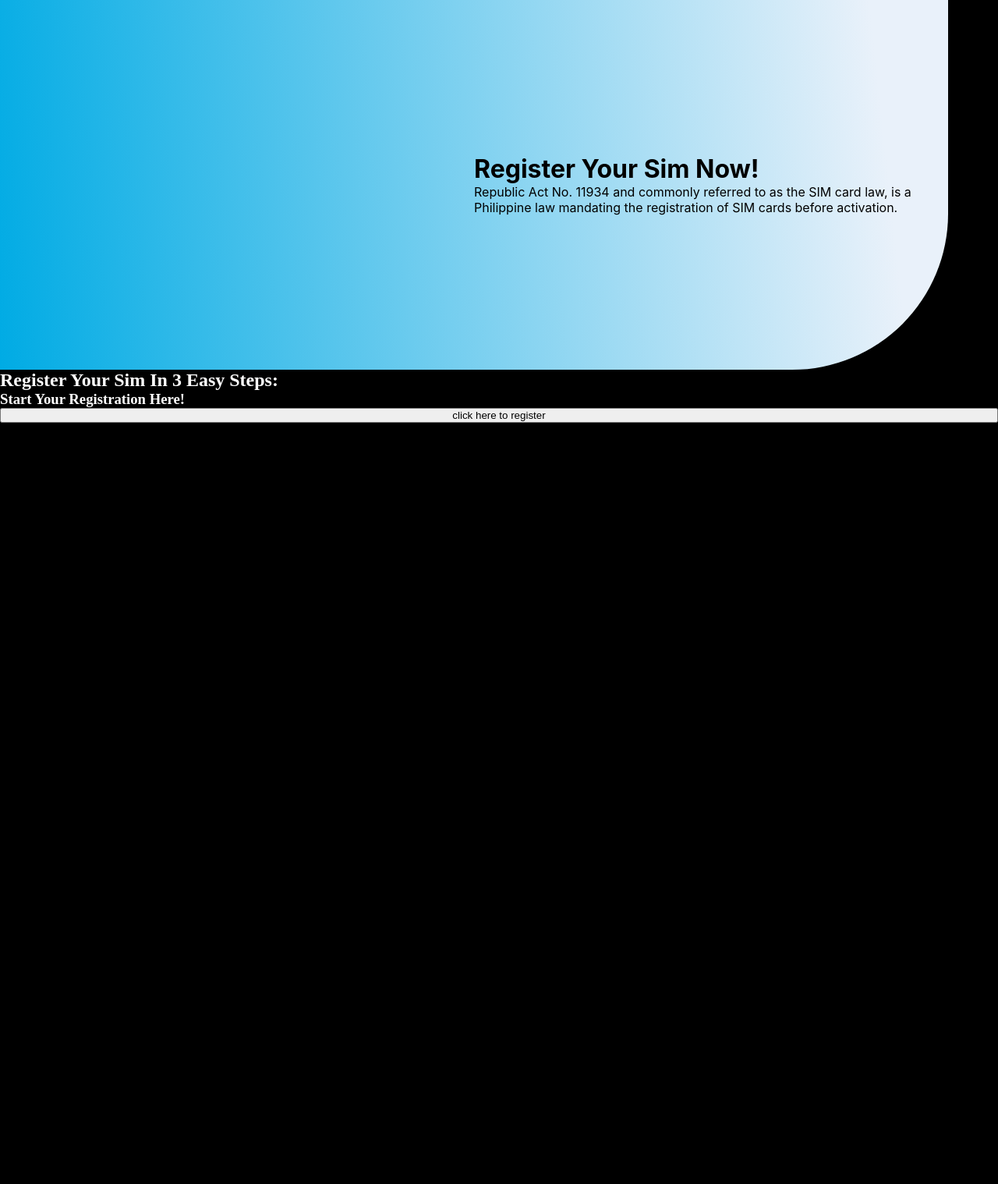
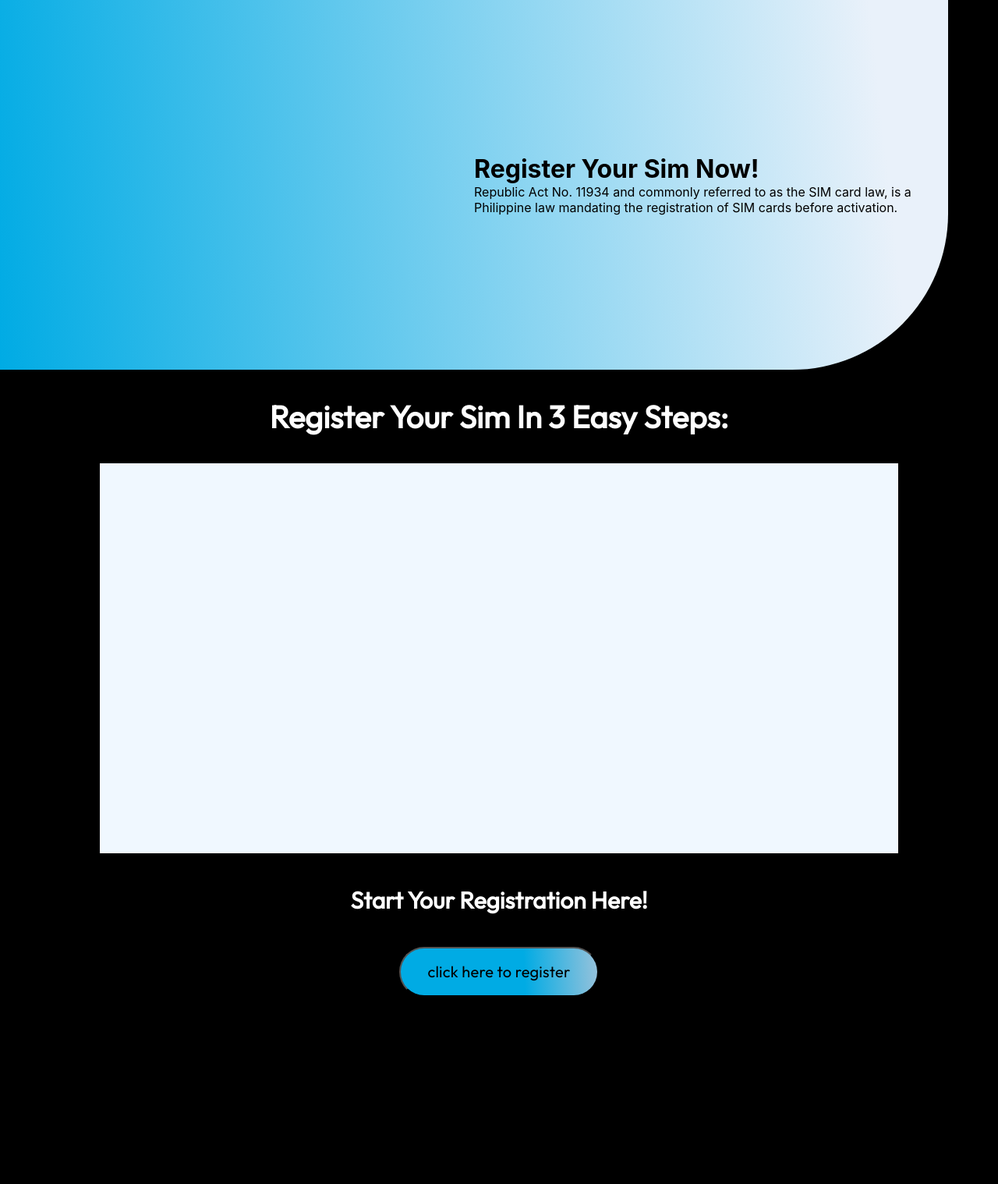
Before and after one commit to SharuHaru/SImcard-Registartion-Project, a PHP site: page / in a window 1280 px wide. Shown: the part 81-1599 px from the top of the page at 78% size. Run offline with PHP 8.4, Linux system fonts and the light colour scheme.

Commit message:
update css style

```diff
--- a/css/style.css
+++ b/css/style.css
@@ -139,5 +139,51 @@ nav .link-div {
     /* LAYOUT */
     display: flex;
     flex-direction: column;
+    align-items: center;
     color: white;
 }
+
+.container-register h2 {
+    /* STRUCTURE */
+    padding: 30px 0px;
+
+    font-family: 'Outfit';
+    font-style: normal;
+    font-weight: 700;
+    font-size: 40px;
+    line-height: 60px;
+
+}
+
+.container-register .slideshow {
+    background-color: aliceblue;
+    width: 80%;
+    height: 500px;
+}
+
+.container-register h3 {
+    padding: 30px 0px;
+
+    font-family: 'Outfit';
+    font-style: normal;
+    font-weight: 700;
+    font-size: 30px;
+    line-height: 60px;
+
+}
+
+.container-register button {
+    width: 20%;
+
+
+    background: linear-gradient(87.43deg, #00ABE4 62.71%, #96C2DB 100%);
+    border-radius: 50px;
+
+    font-family: 'Outfit';
+    font-style: normal;
+    font-weight: 500;
+    font-size: 20px;
+    line-height: 60px;
+
+    letter-spacing: 0.2px;
+}
```
